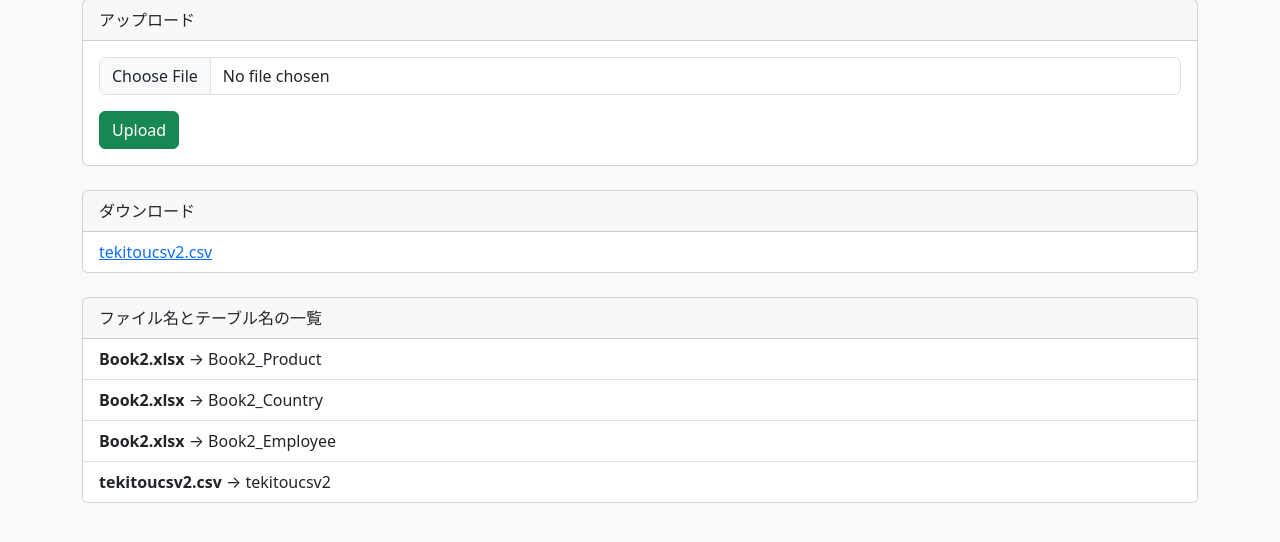
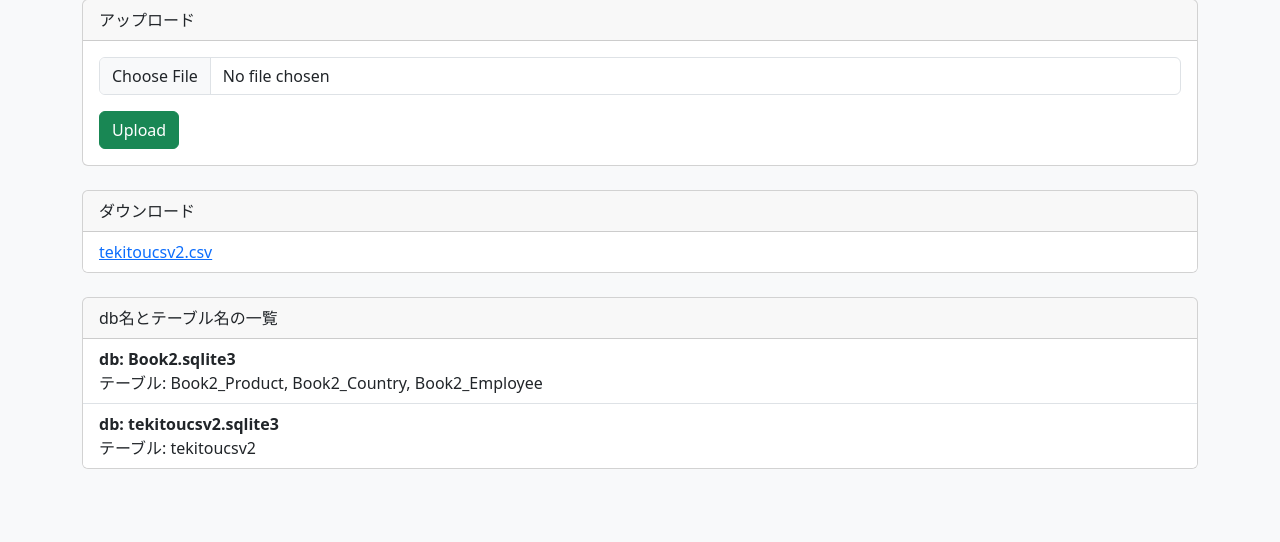
Before and after one commit to murasemaru/sakura_intern_c, a Flask app: page / in a window 1280 px wide. Shown: the part 151-693 px from the top of the page. Run offline with Flask 3, Linux system fonts and the light colour scheme; data comes from the database, SQL or seed files in the repository; both versions use the stored data as it was after the commit.

Commit message:
add db+table

```diff
--- a/controllers/main_controller.py
+++ b/controllers/main_controller.py
@@ -28,15 +28,33 @@ def init_metadata_db():
         conn.close()
 
 
-def get_metadata_list():
-    """metadataテーブルの内容を取得"""
+# def get_metadata_list():
+#     """metadataテーブルの内容を取得"""
+#     conn = sqlite3.connect(META_DB)
+#     try:
+#         cur = conn.cursor()
+#         cur.execute("SELECT filename, tablename FROM metadata")
+#         return cur.fetchall()  # [(filename, tablename), ...]
+#     finally:
+#         conn.close()
+
+def get_metadata_list_grouped():
+    """metadataテーブルの内容をデータベースごとにまとめて取得"""
     conn = sqlite3.connect(META_DB)
     try:
         cur = conn.cursor()
         cur.execute("SELECT filename, tablename FROM metadata")
-        return cur.fetchall()  # [(filename, tablename), ...]
+        rows = cur.fetchall()  # [(filename, tablename), ...]
+        grouped = {}
+        for filename, tablename in rows:
+            db_name = os.path.splitext(filename)[0] + '.sqlite3'  # ファイル名からDB名
+            if db_name not in grouped:
+                grouped[db_name] = []
+            grouped[db_name].append(tablename)
+        return grouped  # {'metadata.sqlite3': ['table1', 'table2'], ...}
     finally:
         conn.close()
+
 
 
 def index_controller():
@@ -44,8 +62,9 @@ def index_controller():
     init_metadata_db()
     files = os.listdir(UPLOAD_FOLDER)
     dev = request.args.get('dev') == '1'
-    metadata = get_metadata_list()
-    return render_template('index.html', files=files, dev=dev, metadata=metadata)
+    metadata_grouped = get_metadata_list_grouped()  # データベースごとにまとめる
+    return render_template('index.html', files=files, dev=dev, metadata_grouped=metadata_grouped)
+
 
 
 def safe_filename(filename):
@@ -175,6 +194,6 @@ def sql_execute_controller():
     metadata = index_controller().context['metadata'] if hasattr(index_controller(), 'context') else []
     dev = True
 
-    metadata = get_metadata_list()
+    metadata_grouped = get_metadata_list_grouped()
 
-    return render_template('index.html', files=files, dev=dev, metadata=metadata, sql_result=sql_result)
+    return render_template('index.html', files=files, dev=dev, metadata_grouped=metadata_grouped, sql_result=sql_result)
--- a/templates/index.html
+++ b/templates/index.html
@@ -34,11 +34,12 @@
   </div>
 
   <div class="card mb-4">
-    <div class="card-header">ファイル名とテーブル名の一覧</div>
+  <div class="card-header">db名とテーブル名の一覧</div>
   <ul class="list-group list-group-flush">
-      {% for fname, tname in metadata %}
+    {% for dbname, tables in metadata_grouped.items() %}
       <li class="list-group-item">
-          <strong>{{ fname }}</strong> → {{ tname }}
+        <strong>db: {{ dbname }}</strong><br>
+        テーブル: {{ tables | join(', ') }}
       </li>
     {% endfor %}
   </ul>
```
Also changed, not shown: sqls/metadata.sqlite3, sqls/tekitoucsv2.sqlite3 (added). Lines whose indentation alone changed are shown as unchanged.
